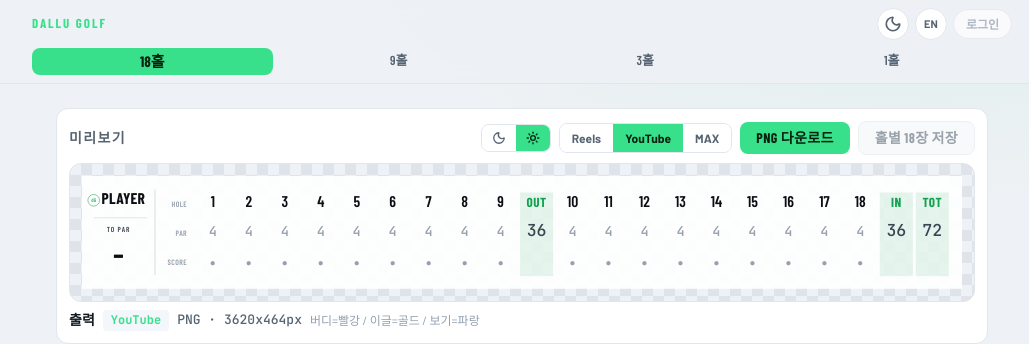
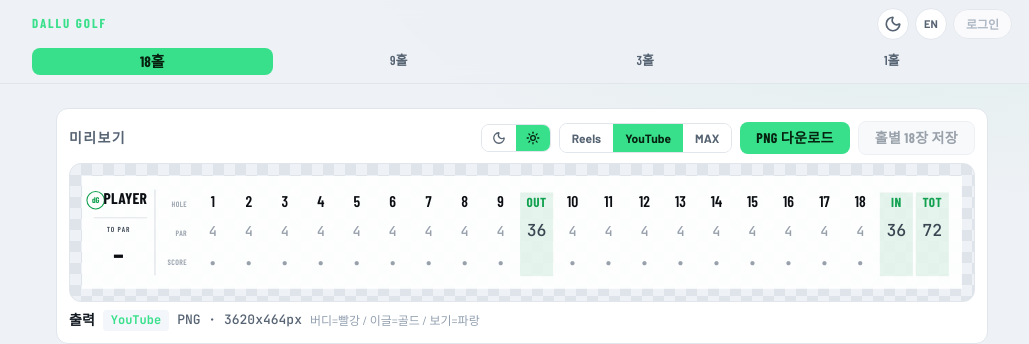
Before and after one commit to milv0/dallu-golf-studio, a Next.js app: page /round in a window 1280 px wide. Shown: the top 344 px of the page, without its empty margins (118-1147 px from the left). Built offline with nearby package versions, Linux system fonts and the light colour scheme; a web font is replaced by a local one.

Commit message:
Match 18-hole dG logo style to 1-hole card (bigger, solid)

```diff
--- a/components/presets/HoleByHoleStrip.jsx
+++ b/components/presets/HoleByHoleStrip.jsx
@@ -78,10 +78,10 @@ export default function HoleByHoleStrip({ round, summary, range = "all", theme =
       </text>
 
       {/* 2) dG 로고 + 선수명 */}
-      <circle cx="24" cy={playerY} r="12" fill="none" stroke={c.accent} strokeWidth="1.5" opacity="0.7" />
-      <text x="24" y={playerY + 1} textAnchor="middle" dominantBaseline="middle" fill={c.accent}
-            fontFamily={HEAD} fontSize="11" fontWeight="700" opacity="0.7">dG</text>
-      <text x={LP / 2 + 10} y={playerY} textAnchor="middle" dominantBaseline="middle" fill={c.text}
+      <circle cx="28" cy={playerY} r="18" fill="none" stroke={c.accent} strokeWidth="2.2" />
+      <text x="28" y={playerY + 1} textAnchor="middle" dominantBaseline="middle" fill={c.accent}
+            fontFamily={HEAD} fontSize="17" fontWeight="700">dG</text>
+      <text x={LP / 2 + 14} y={playerY} textAnchor="middle" dominantBaseline="middle" fill={c.text}
             fontFamily={HEAD} fontSize={playerSize} fontWeight="700" letterSpacing="0.5">
         {playerName}
       </text>
```
